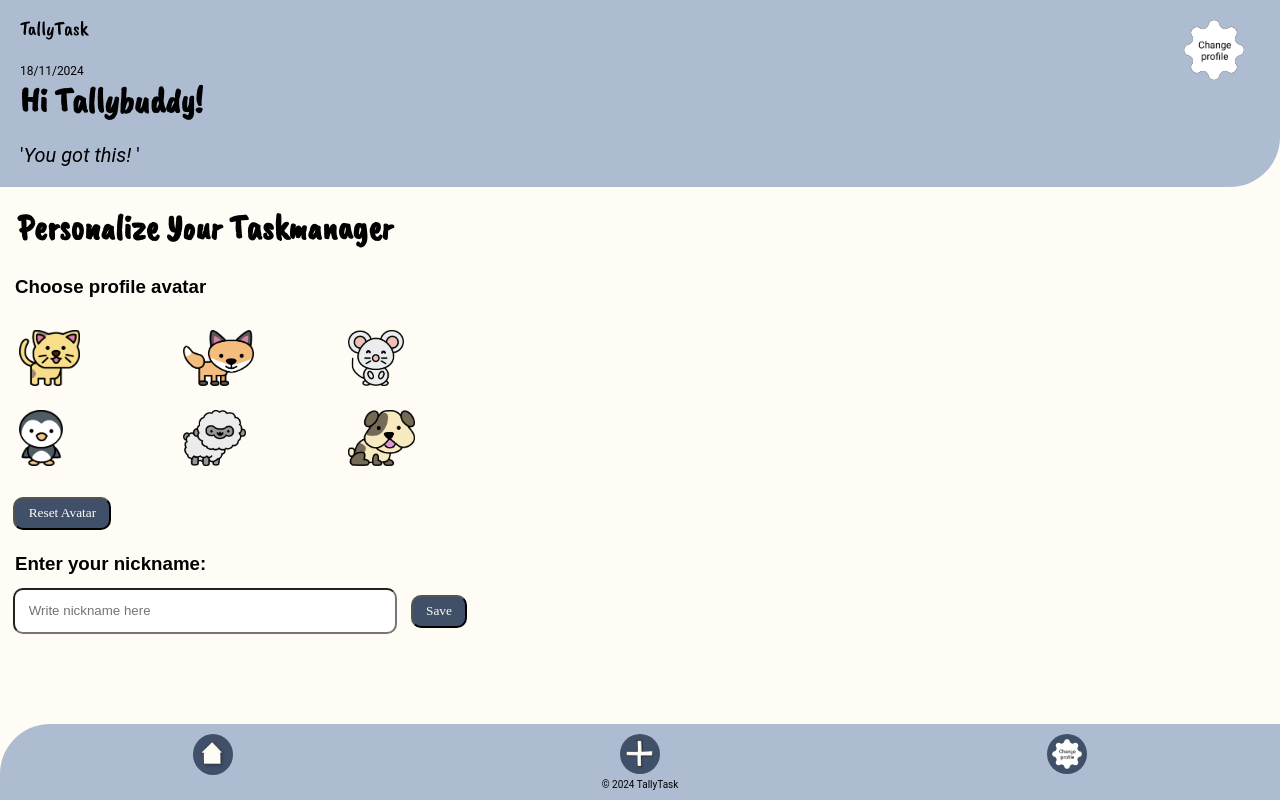
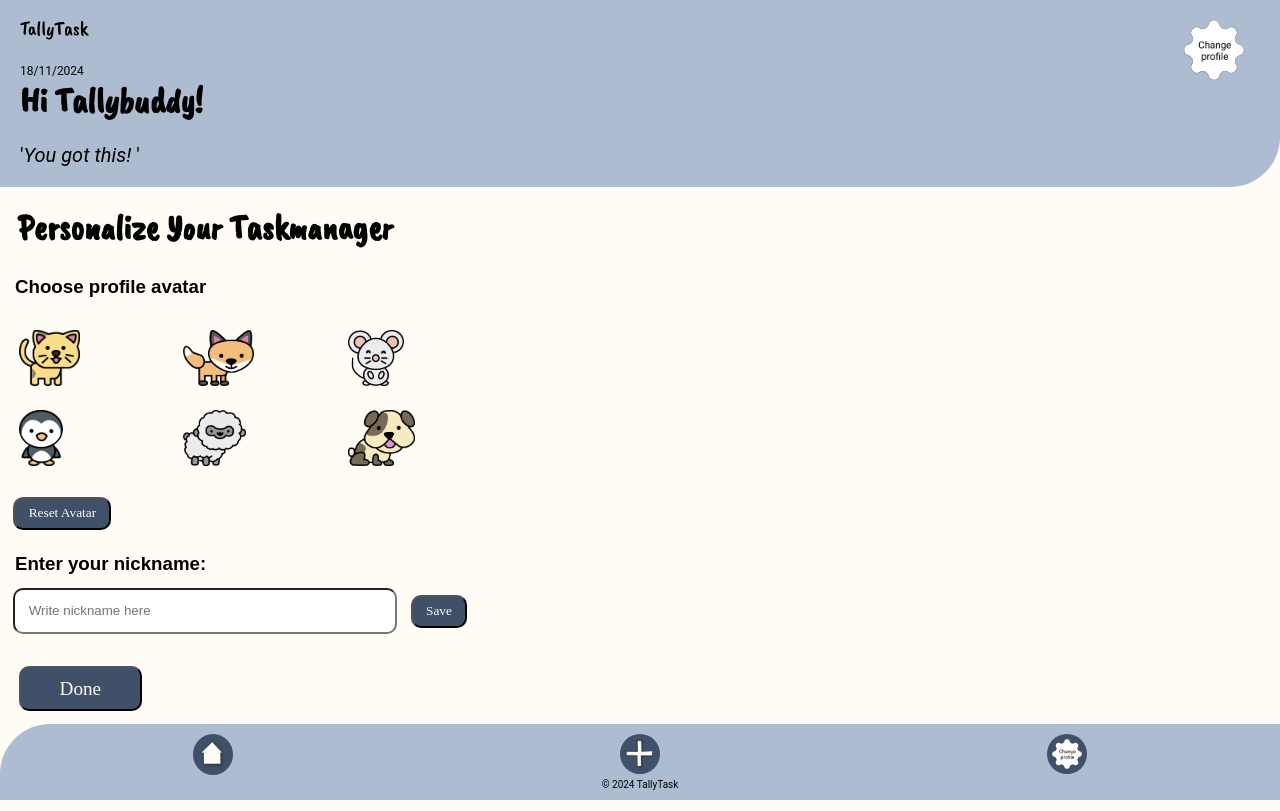
Before and after one commit to EEE95/tallytask, a React (Vite) app: page /personalize in a window 1280 px wide. Built offline with nearby package versions, Linux system fonts and the light colour scheme; a web font is replaced by a local one.

Commit message:
Tilføjet Done-button i Personalized

```diff
--- a/src/component/Personalize.tsx
+++ b/src/component/Personalize.tsx
@@ -1,4 +1,5 @@
 import React, { useState } from 'react';
+import { useNavigate } from 'react-router-dom';
 import '../css/maja.css';
 import gear from '../assets/gear.png';
 
@@ -9,6 +10,7 @@ interface PersonalizeProps {
 
 const Personalize: React.FC<PersonalizeProps> = ({ setSelectedAvatar, setNickname }) => {
   const [nickname, setNicknameInput] = useState('');
+  const navigate = useNavigate();
 
   const handleSubmit = (e: React.FormEvent<HTMLFormElement>) => {
     e.preventDefault();
@@ -28,6 +30,10 @@ const Personalize: React.FC<PersonalizeProps> = ({ setSelectedAvatar, setNicknam
 
     const handleResetAvatar = () => {
       setSelectedAvatar(gear); // Set the avatar to the default gear image
+    };
+
+    const handleDone = () => {
+      navigate('/'); // Navigerer tilbage til Home-siden
     };
 
   return (
@@ -58,6 +64,7 @@ const Personalize: React.FC<PersonalizeProps> = ({ setSelectedAvatar, setNicknam
         <button className="reset-button" type="submit">Save</button>
         </div>
       </form>
+      <button className="done-button" onClick={handleDone}>Done</button>
     </div>
   );
 };
--- a/src/css/maja.css
+++ b/src/css/maja.css
@@ -39,4 +39,14 @@
         margin-right: none;
        }
     }
+    .done-button{
+        margin-left: 1em;
+        margin-top: 1em;
+        background-color: #405069;
+        color: #FFFCF5;
+        padding: 0.5em 2em;
+        border-radius: 10px;
+        font-family: 'eigerdals', sans serif;
+        font-size: 1.2em;
+    }
 }
```
